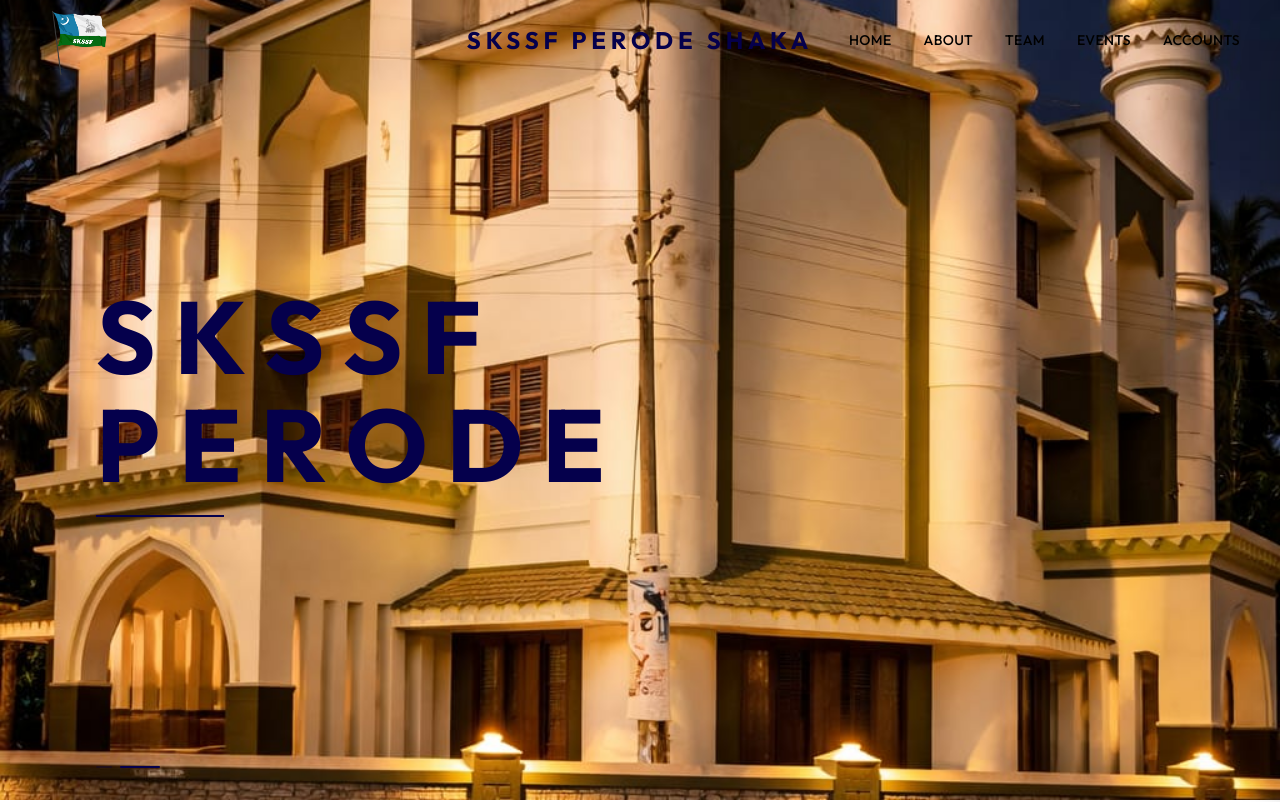
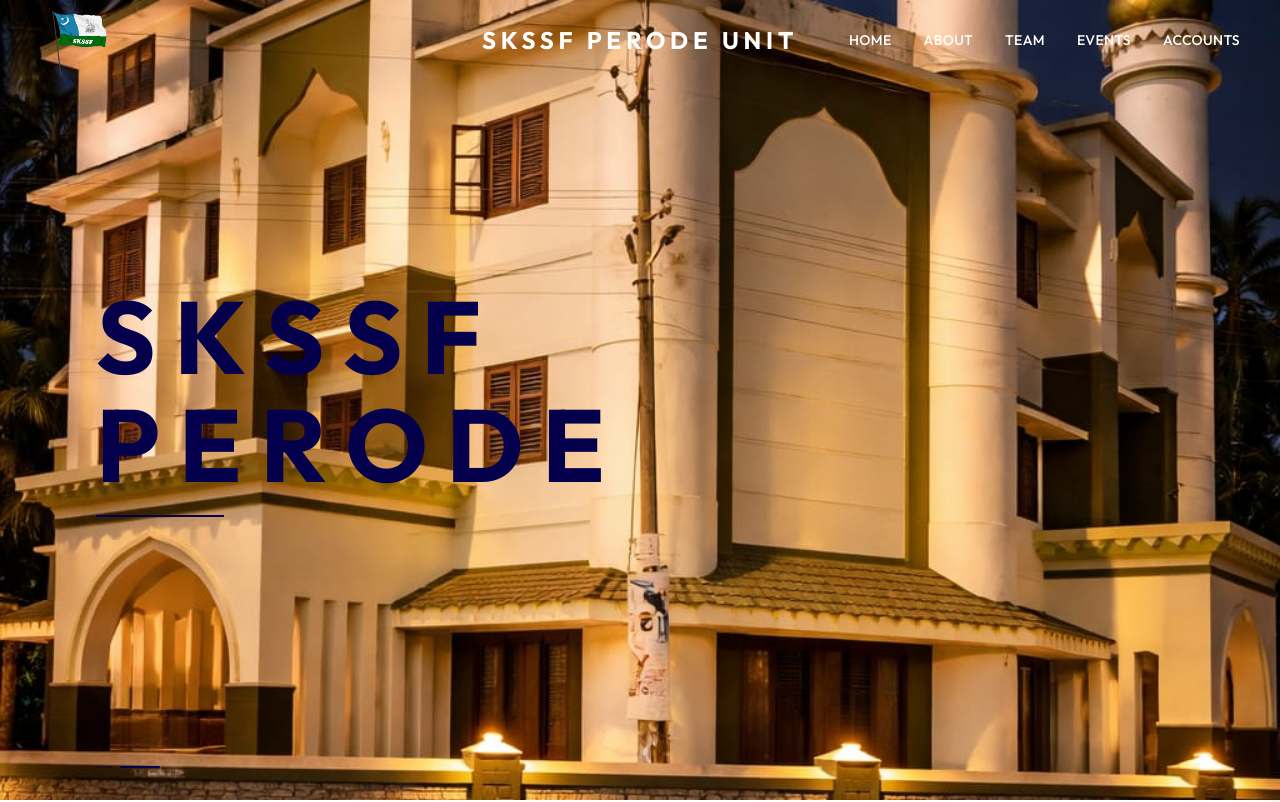
Before and after one commit to Lameesss/skssfperode, a Next.js app: page / in a window 1280 px wide. Shown: the top 802 px of the page. Built offline with nearby package versions, Linux system fonts and the light colour scheme; no server answers.

Commit message:
navabr edited

```diff
--- a/src/components/About.jsx
+++ b/src/components/About.jsx
@@ -74,7 +74,7 @@
                   key={i}
                   className="text-[3rem] sm:text-[4rem] md:text-[5rem] lg:text-[6rem] xl:text-[8rem] font-semibold -tracking-[0.02345rem] leading-[130%] text-[#05004c] pr-8 sm:pr-12 inline-block"
                 >
-                  SKSSF • Perode • Shaka • •
+                  SKSSF • PERODE • UNIT • •
                 </h2>
               ))}
             </div>
--- a/src/components/Navbar.jsx
+++ b/src/components/Navbar.jsx
@@ -51,8 +51,11 @@
 
               {/* Center Text */}
               <div className="absolute left-1/2 top-1/2 -translate-x-1/2 -translate-y-1/2 pointer-events-none text-center">
-                <h1 className="text-sm sm:text-lg md:text-2xl font-bold tracking-[0.1em] sm:tracking-[0.15em] lg:tracking-[0.2em] text-[#05004c] font-[family-name:var(--font-outfit)] uppercase whitespace-nowrap">
-                  SKSSF PERODE SHAKA
+                <h1
+                  className="text-sm sm:text-lg md:text-2xl font-bold tracking-[0.1em] sm:tracking-[0.15em] lg:tracking-[0.2em] font-[family-name:var(--font-outfit)] uppercase whitespace-nowrap transition-colors duration-500"
+                  style={{ color: scrolled ? '#05004c' : '#ffffff' }}
+                >
+                  SKSSF PERODE UNIT
                 </h1>
               </div>
 
@@ -62,36 +65,31 @@
 
                 <Link
                   href="/"
-                  className="text-sm font-medium tracking-wide hover:opacity-70 transition-opacity font-[family-name:var(--font-outfit)]"
-                  style={{ color: "#000000" }}
+                  className={`text-sm font-medium tracking-wide hover:opacity-70 transition-all duration-500 font-[family-name:var(--font-outfit)] ${scrolled ? 'text-black' : 'text-white'}`}
                 >
                   HOME
                 </Link>
                 <Link
                   href="/about"
-                  className="text-sm font-medium tracking-wide hover:opacity-70 transition-opacity font-[family-name:var(--font-outfit)]"
-                  style={{ color: "#000000" }}
+                  className={`text-sm font-medium tracking-wide hover:opacity-70 transition-all duration-500 font-[family-name:var(--font-outfit)] ${scrolled ? 'text-black' : 'text-white'}`}
                 >
                   ABOUT
                 </Link>
                 <Link
                   href="/team"
-                  className="text-sm font-medium tracking-wide hover:opacity-70 transition-opacity font-[family-name:var(--font-outfit)]"
-                  style={{ color: "#000000" }}
+                  className={`text-sm font-medium tracking-wide hover:opacity-70 transition-all duration-500 font-[family-name:var(--font-outfit)] ${scrolled ? 'text-black' : 'text-white'}`}
                 >
                   TEAM
                 </Link>
                 <Link
                   href="/events"
-                  className="text-sm font-medium tracking-wide hover:opacity-70 transition-opacity font-[family-name:var(--font-outfit)]"
-                  style={{ color: "#000000" }}
+                  className={`text-sm font-medium tracking-wide hover:opacity-70 transition-all duration-500 font-[family-name:var(--font-outfit)] ${scrolled ? 'text-black' : 'text-white'}`}
                 >
                   EVENTS
                 </Link>
                 <Link
                   href="/accounts"
-                  className="text-sm font-medium tracking-wide hover:opacity-70 transition-opacity font-[family-name:var(--font-outfit)]"
-                  style={{ color: "#000000" }}
+                  className={`text-sm font-medium tracking-wide hover:opacity-70 transition-all duration-500 font-[family-name:var(--font-outfit)] ${scrolled ? 'text-black' : 'text-white'}`}
                 >
                   ACCOUNTS
                 </Link>
@@ -103,8 +101,7 @@
               <div className="md:hidden">
                 <button
                   onClick={() => setMobileMenuOpen(true)}
-                  className="text-xs font-semibold tracking-widest hover:opacity-70 transition-opacity font-[family-name:var(--font-outfit)]"
-                  style={{ color: "#000000" }}
+                  className={`text-xs font-semibold tracking-widest hover:opacity-70 transition-all duration-500 font-[family-name:var(--font-outfit)] ${scrolled ? 'text-black' : 'text-white'}`}
                   aria-label="Open menu"
                 >
                   MENU
```
